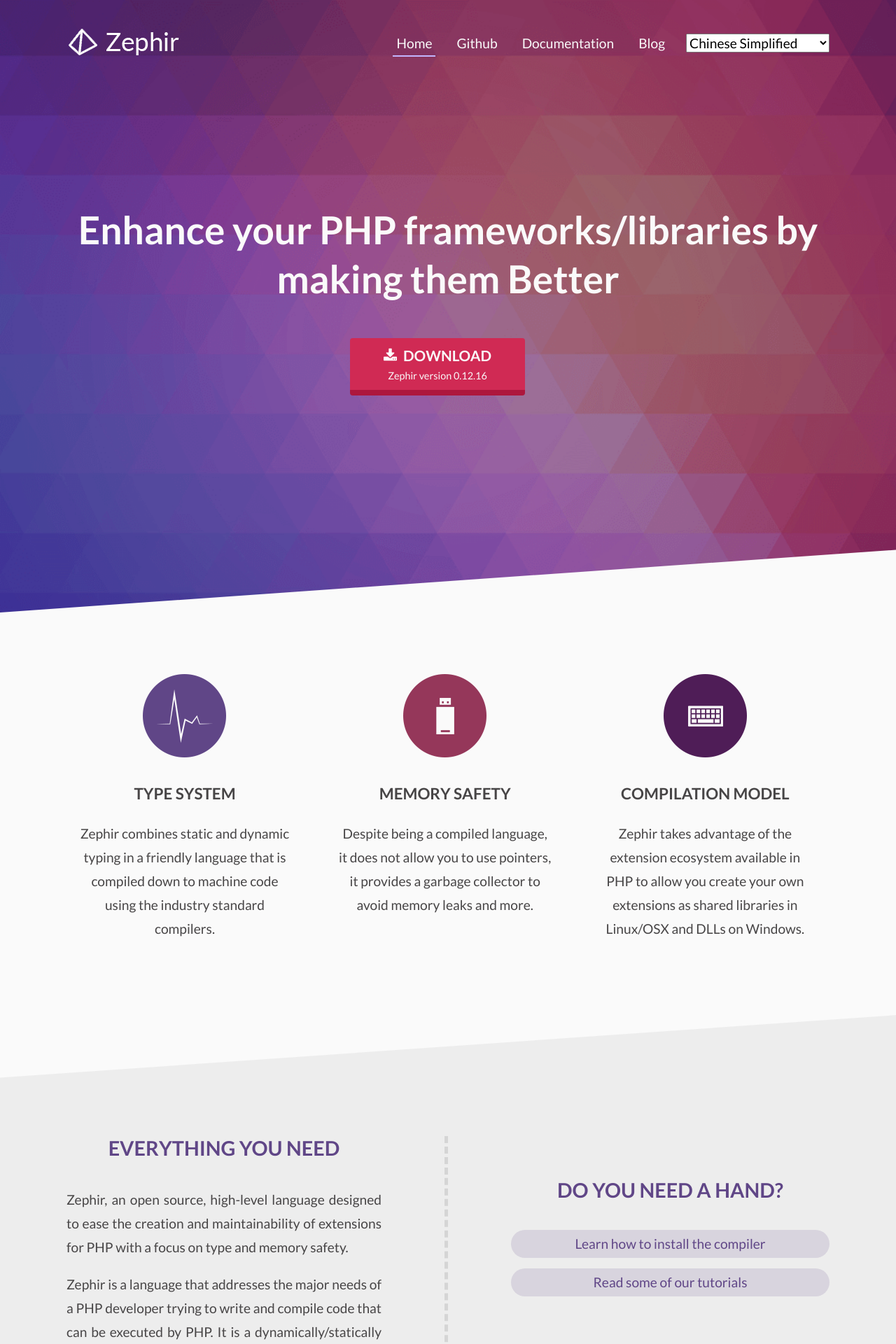
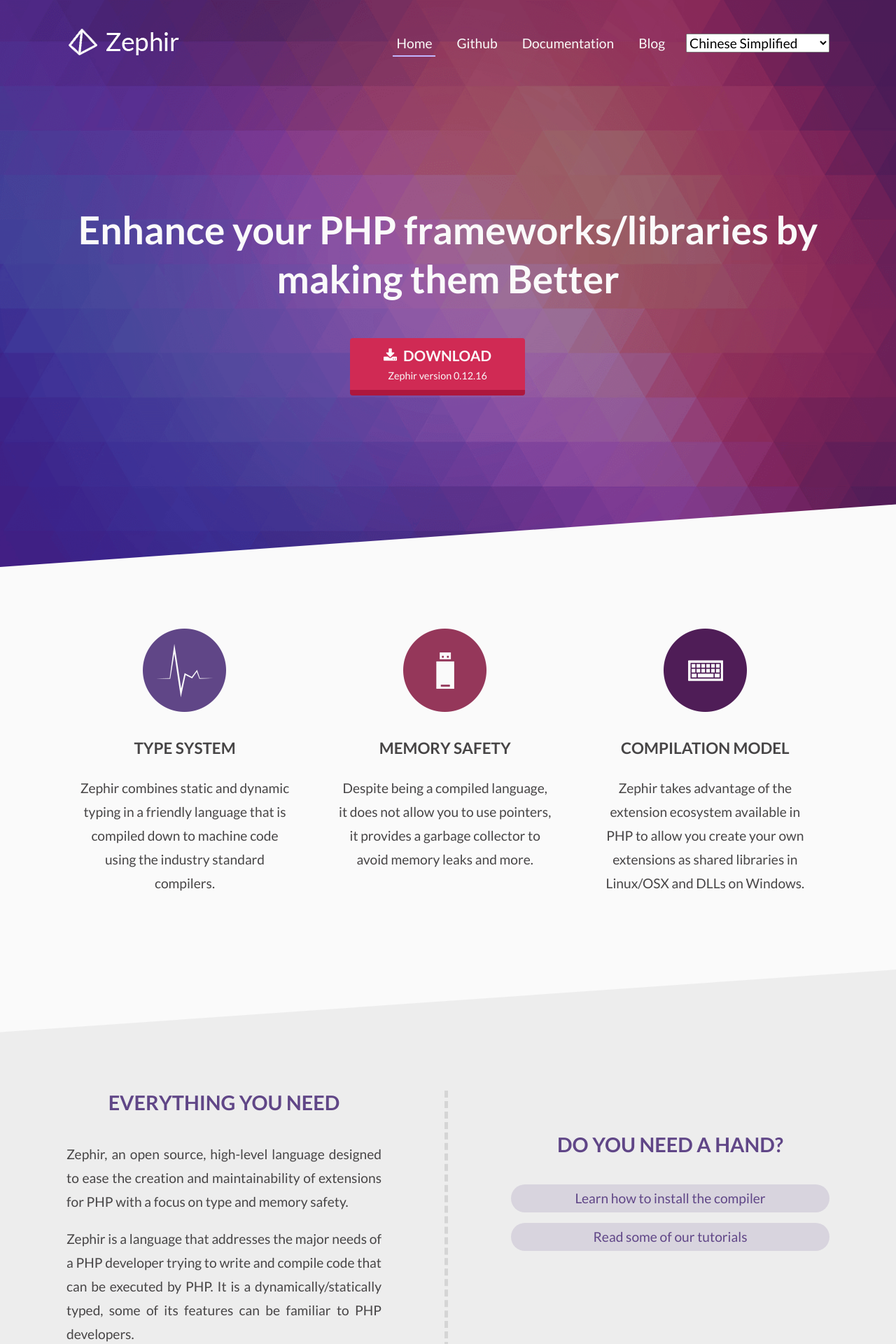
Before and after one commit to zephir-lang/zephir-website, a Jekyll site: the page built from language/zh-CN.html, in a window 1280 px wide. Shown: the top 1920 px of the page at 70% size. Built offline with Jekyll 4.4.1, drawn with Linux system fonts in a browser that asks for light colours.

Commit message:
header upd (remove absolute position)

```diff
--- a/assets/css/style.css
+++ b/assets/css/style.css
@@ -203,7 +203,6 @@ body {
   font-family: 'Lato', sans-serif;
   line-height: 34px;
   overflow-x: hidden;
-  padding-top: 830px;
 
 }
 
@@ -311,10 +310,9 @@ body {
 header.landing {
   background: url("../images/background_header.png") 50%;
   background-size: cover;
-  height: 1120px;
-  position: absolute;
   padding-top: 40px;
-  top: 0;
+  padding-bottom: 270px;
+  margin-bottom: -70px;
   width: 100%;
   z-index: 255;
 }
```
Also changed, not shown: assets/css/style.min.css.
